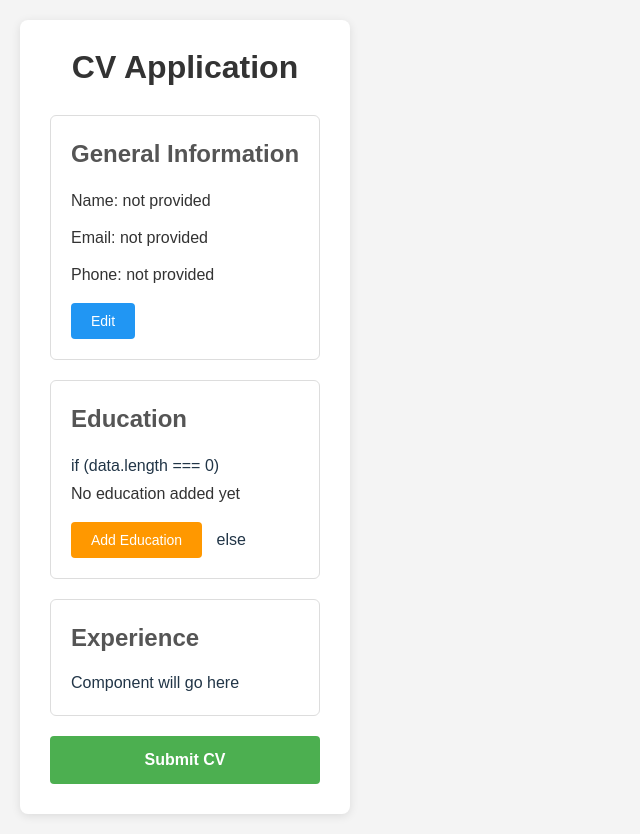
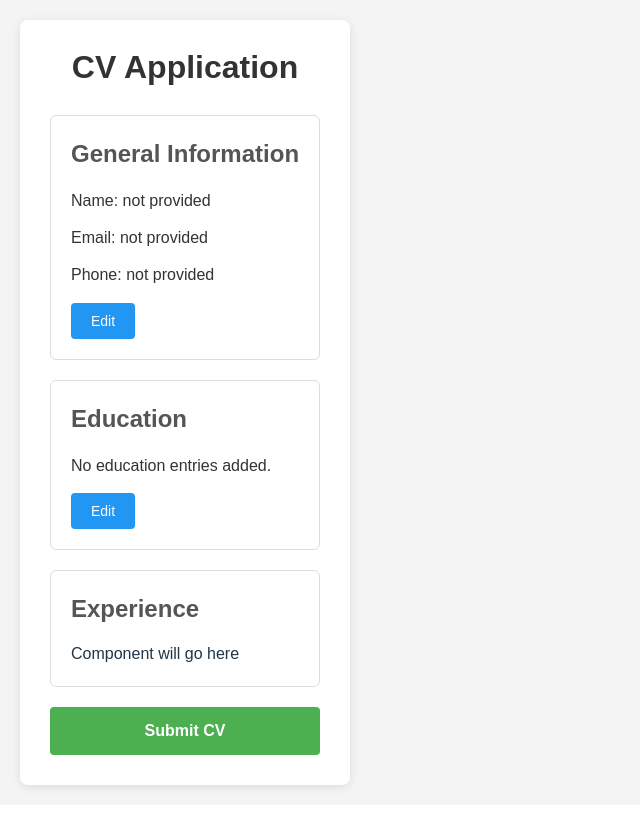
Before and after one commit to jeremytey/CV-application, a React (Vite) app: page / in a window 1280 px wide. Shown: the whole page, without its empty margins (0-640 px from the left). After the commit the page ends 805 px from the top, so only its background shows below. Built offline with nearby package versions, Linux system fonts and the light colour scheme.

Commit message:
updated education.jsx

```diff
--- a/src/components/Education.jsx
+++ b/src/components/Education.jsx
@@ -6,7 +6,7 @@ function Education({ data, onUpdate, isSubmitted }) {
   const [formData, setFormData] = useState({ school: '', degree: '', year: '' });
 
   function handleEdit() {
-    isEditing(true);
+    setIsEditing(true);
     setFormData({ school: data.school,
                   degree: data.degree,
                   year: data.year
@@ -21,9 +21,9 @@ function Education({ data, onUpdate, isSubmitted }) {
       year: formData.year
     };
 
-    const updatedData = { ...formData, [field]: value };
+    const updatedData = { ...formData, newEntry };
     onUpdate(updatedData);
-    setFormData({ school: '', degree: '', year: '' });
+
   }
 
   function handleDelete(id) {
@@ -65,23 +65,23 @@ function Education({ data, onUpdate, isSubmitted }) {
         </div>
       ) : (
         <div className="display-content">
-          if (data.length === 0) {
-            <>
-            <p>No education added yet</p>
-            <button className = "add-btn" onClick={handleEdit}>Add Education</button>
-            </>
-
-          } else {
-            data.map(entry => (
-              <div key={entry.id}>
-                <p>School: {entry.school}</p>
-                <p>Degree: {entry.degree}</p>
-                <p>Year: {entry.year}</p>
-                <button className="delete-btn" onClick={() => handleDelete(entry.id)}>Delete</button>
-                <button className="edit-btn" onClick={handleEdit}>Edit</button>
+          {data && data.length === 0 ? (
+            <p>No education entries added.</p>
+          ) : (
+            data.map((entry) => (
+              <div key={entry.id} className="education-entry">
+                <p>School: {entry.school || 'not provided'}</p>
+                <p>Degree: {entry.degree || 'not provided'}</p>
+                <p>Year: {entry.year || 'not provided'}</p>
+                {!isSubmitted && (
+                  <button className="delete-btn" onClick={() => handleDelete(entry.id)}>Delete</button>
+                )}
               </div>
             ))
-          }
+          )}
+
+            <button className="edit-btn" onClick={handleEdit}>Edit</button>
+
         </div>
       )}
     </div>
--- a/src/components/GeneralInfo.jsx
+++ b/src/components/GeneralInfo.jsx
@@ -51,7 +51,7 @@ function GeneralInfo({ data, onUpdate, isSubmitted }) {
           <button className = "save-btn" onClick={handleSave}>Save</button>
         </div>
       ) : (
-
+        // display mode
         <div className="display-content">
           <p>Name: {data.name || 'not provided'}</p>
           <p>Email: {data.email || 'not provided'}</p>
```
